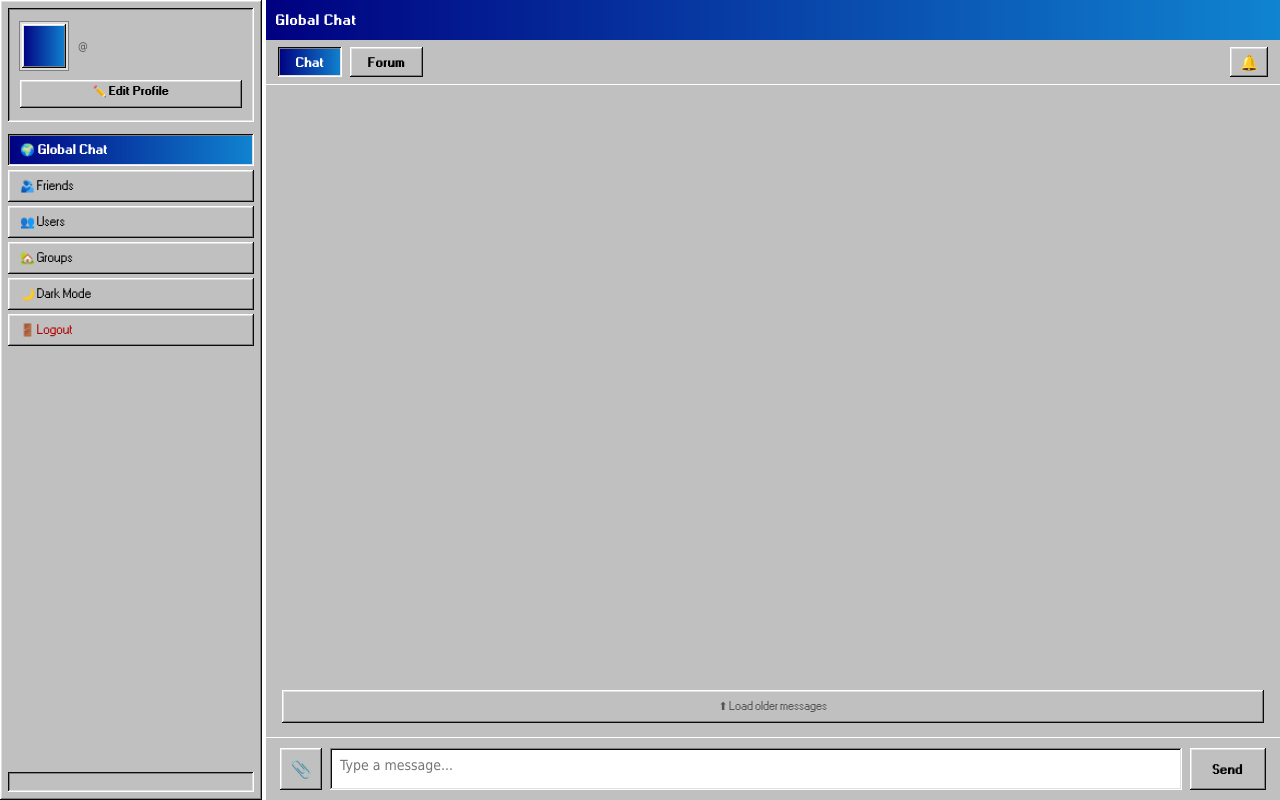
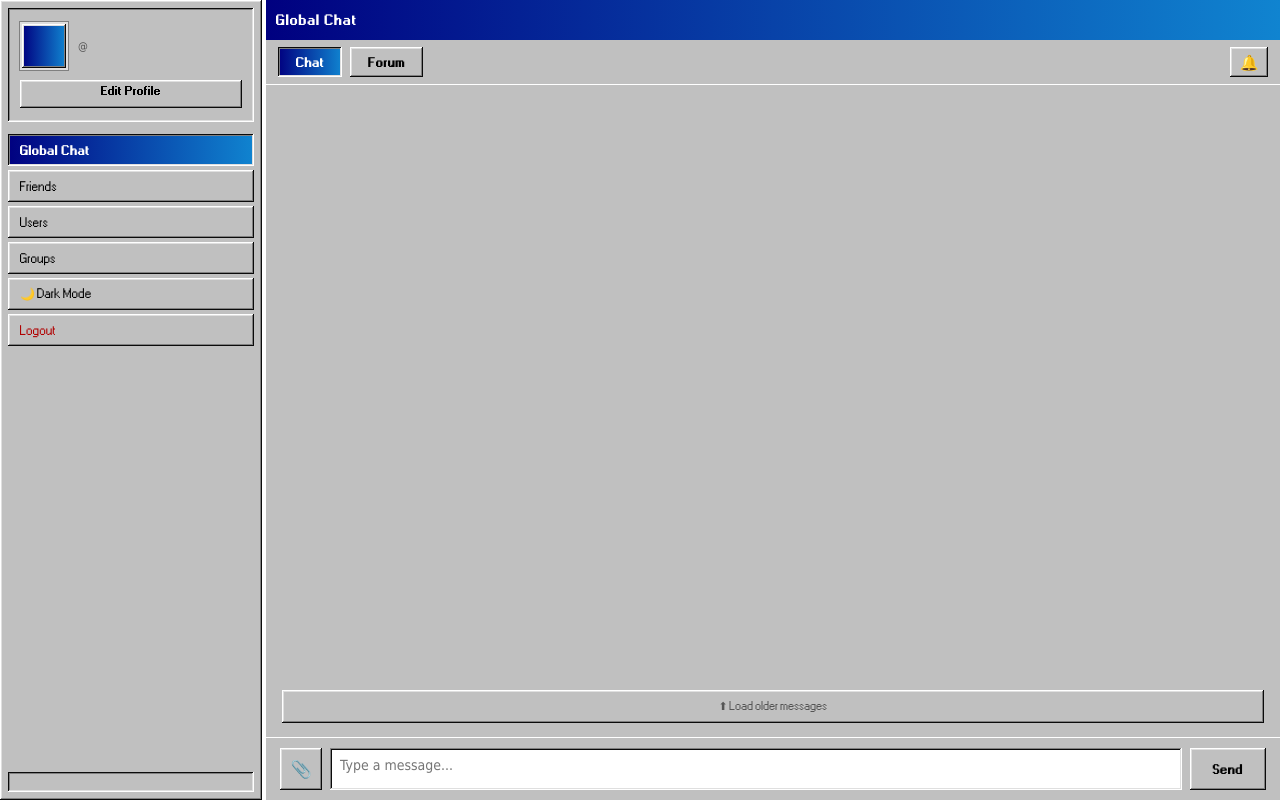
Before and after one commit to KamyarBeigpoor/bobworld, a Python web app: template templates/chat.html in a window 1280 px wide. Run offline with Jinja, Linux system fonts and the light colour scheme; the template is opened without the code that fills it, so the values that code supplies are empty.

Commit message:
removing emojis

```diff
--- a/templates/chat.html
+++ b/templates/chat.html
@@ -38,21 +38,21 @@
                             <p class="username">@{{ user }}</p>
                         </div>
                     </div>
-                    <a href="/profile" class="edit-profile">✏️ Edit Profile</a>
+                    <a href="/profile" class="edit-profile">Edit Profile</a>
                 </div>
                 <nav class="sidebar-nav">
                     <a href="/chat" class="nav-item active">
-                        🌍 Global Chat</a
+                        Global Chat</a
                     >
                     <a href="/friends" class="nav-item">
-                        🫂 Friends</a
+                        Friends</a
                     >
-                    <a href="/users" class="nav-item">👥 Users</a>
-                    <a href="/groups" class="nav-item">🏡 Groups</a>
+                    <a href="/users" class="nav-item">Users</a>
+                    <a href="/groups" class="nav-item">Groups</a>
                     <button id="themeToggle" class="nav-item">
-                        🌓 Dark/Light
+                        Dark/Light
                     </button>
-                    <a href="/logout" class="nav-item logout">🚪 Logout</a>
+                    <a href="/logout" class="nav-item logout">Logout</a>
                 </nav>
                 <div class="sidebar-footer">
                     <p class="bio">
```
